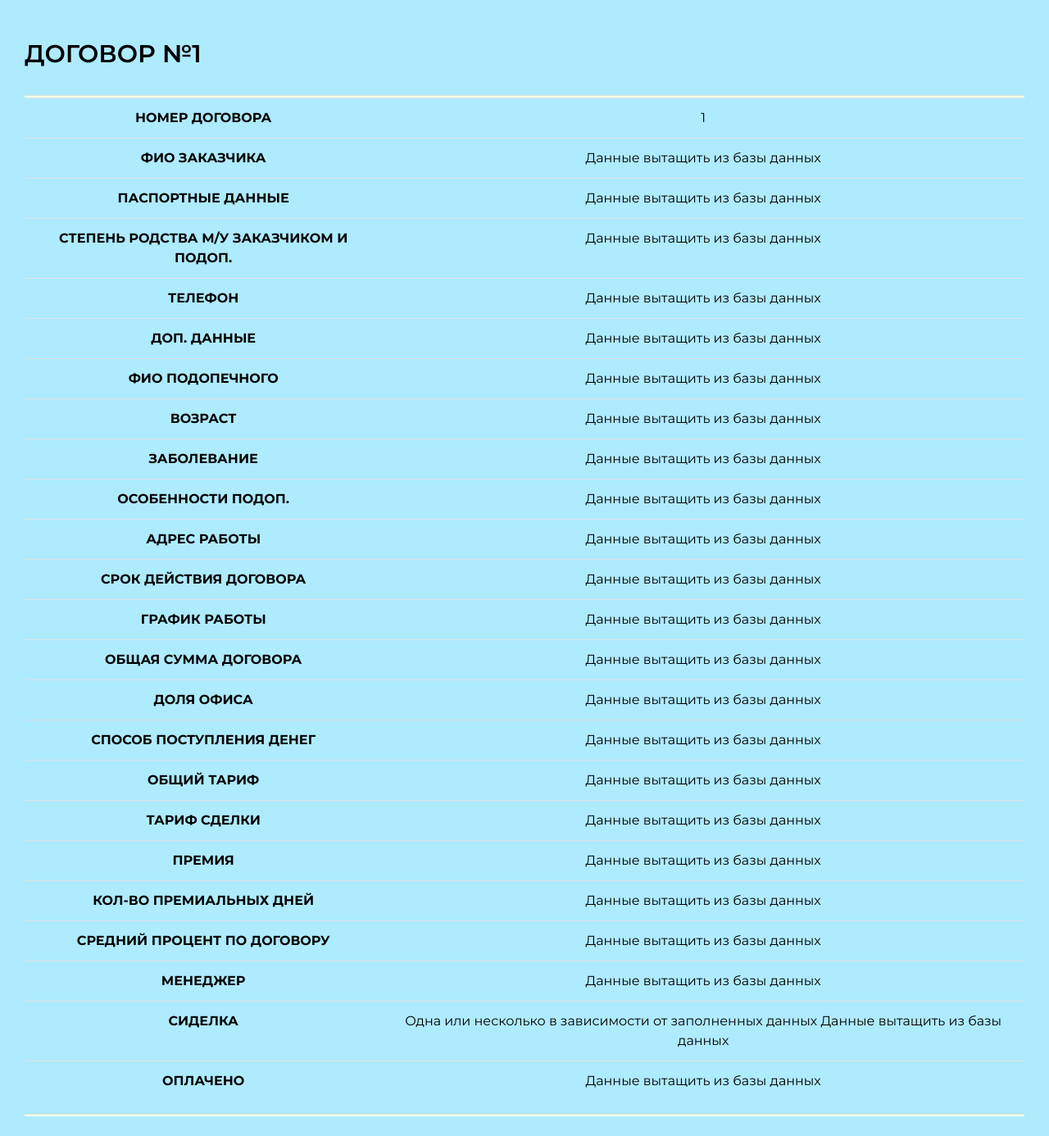
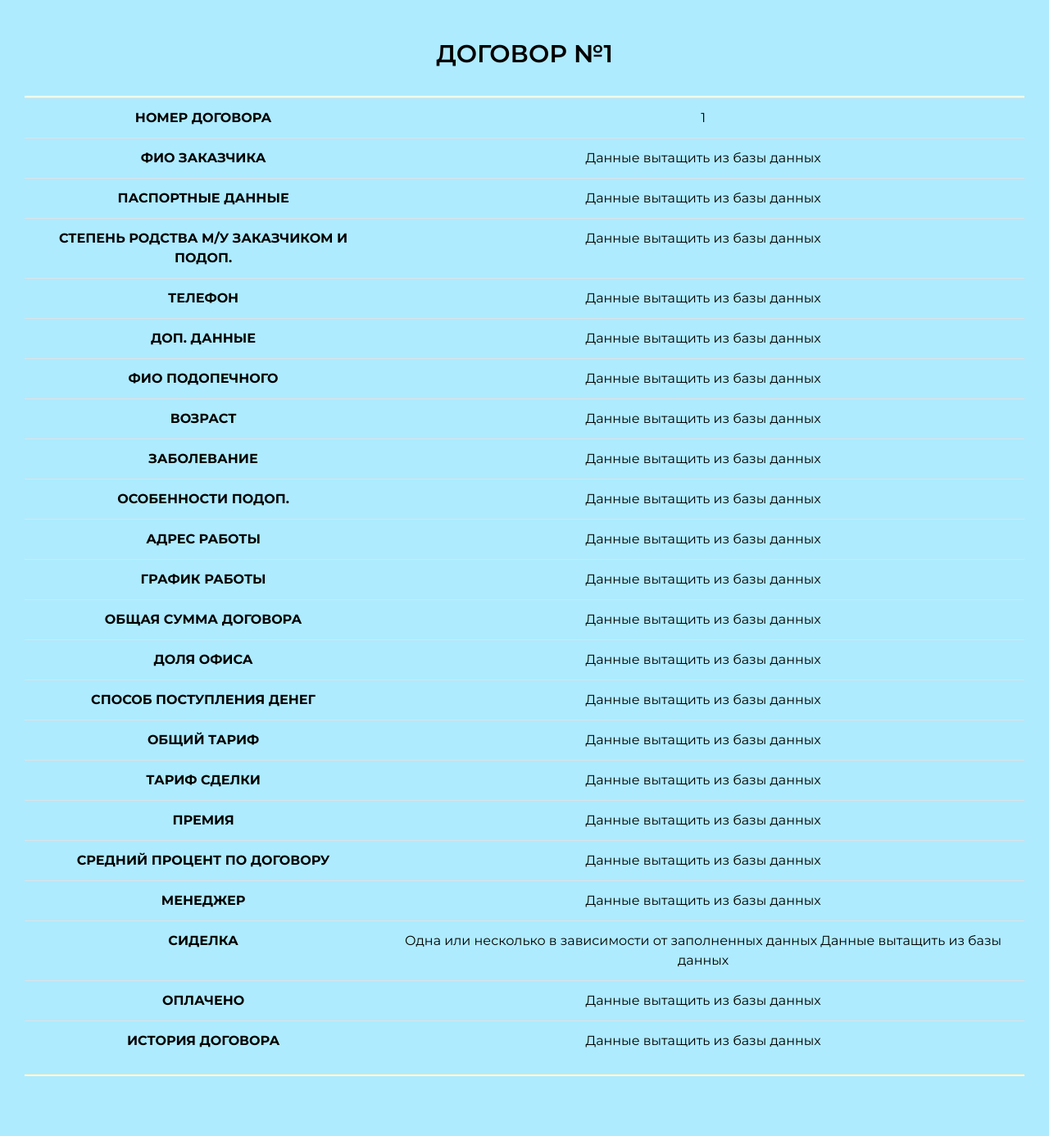
Before and after one commit to WNinJS/CRMforNurses, a PHP site: page /dataOfContractsViewWhich.php in a window 1280 px wide. Shown: the part 80-1466 px from the top of the page at 82% size. After the commit the page ends 1393 px from the top, so only its background shows below. Run offline with PHP 8.4, Linux system fonts and the light colour scheme.

Commit message:
Update dataOfContractsViewWhich.php

```diff
--- a/dataOfContractsViewWhich.php
+++ b/dataOfContractsViewWhich.php
@@ -42,8 +42,8 @@
     <div class="container-fluid d-flex justify-content-center h-100 mx-0">
         <div class="row h-100 w-100">
             <!-- Кнопки и их описание -->
-            <div class="col-12 h-100 text-center">
-                <h2 class="titleText"> ДОГОВОР №1 </h2>
+            <div class="col-12 h-100 text-center d-flex flex-column align-items-center">
+                <h2 class="titleText text-center"> ДОГОВОР №1 </h2>
                 <br>
                 <hr class="hr-white">
 
@@ -105,11 +105,6 @@
                         </tr>
 
                         <tr>
-                            <th scope="row th-width">СРОК ДЕЙСТВИЯ ДОГОВОРА</th>
-                            <td>Данные вытащить из базы данных</td>
-                        </tr>
-
-                        <tr>
                             <th scope="row th-width">ГРАФИК РАБОТЫ</th>
                             <td>Данные вытащить из базы данных</td>
                         </tr>
@@ -145,11 +140,6 @@
                         </tr>
 
                         <tr>
-                            <th scope="row th-width">КОЛ-ВО ПРЕМИАЛЬНЫХ ДНЕЙ</th>
-                            <td>Данные вытащить из базы данных</td>
-                        </tr>
-
-                        <tr>
                             <th scope="row th-width">СРЕДНИЙ ПРОЦЕНТ ПО ДОГОВОРУ</th>
                             <td>Данные вытащить из базы данных</td>
                         </tr>
@@ -169,6 +159,11 @@
                             <th scope="row th-width">ОПЛАЧЕНО</th>
                             <td>Данные вытащить из базы данных</td>
                         </tr>
+
+                        <tr>
+                            <th scope="row th-width">ИСТОРИЯ ДОГОВОРА</th>
+                            <td>Данные вытащить из базы данных</td>
+                        </tr>
                     </tbody>
                 </table>
                 <hr class="hr-white">
```
